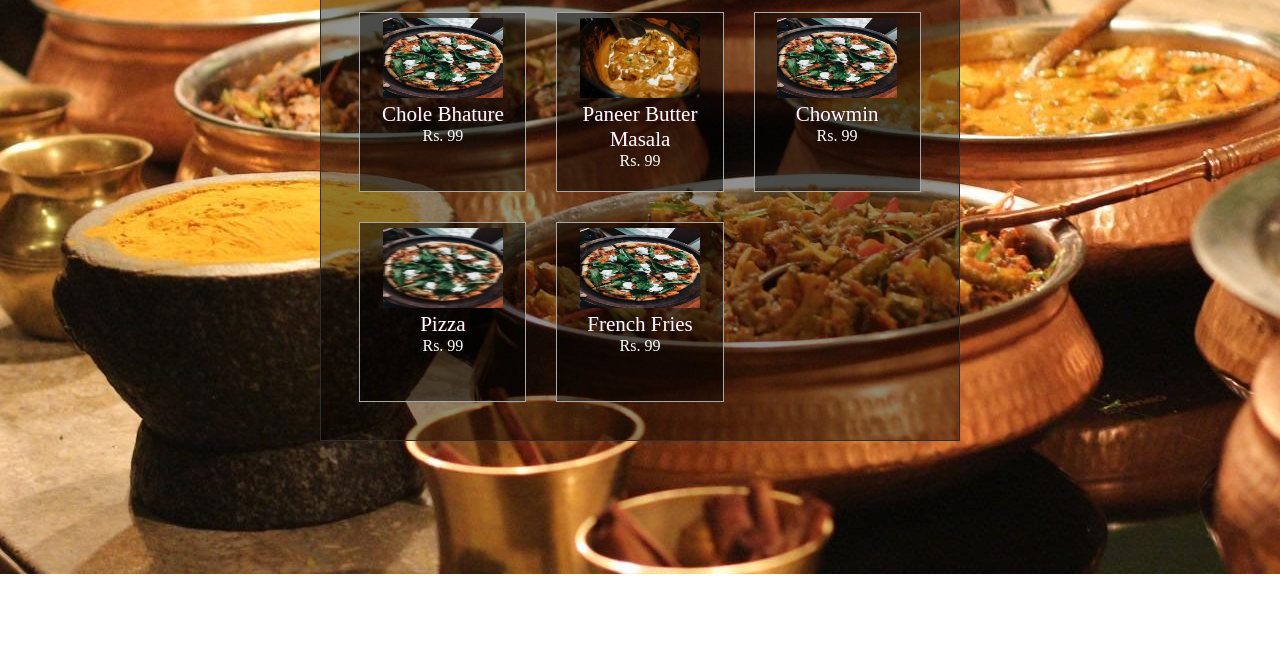
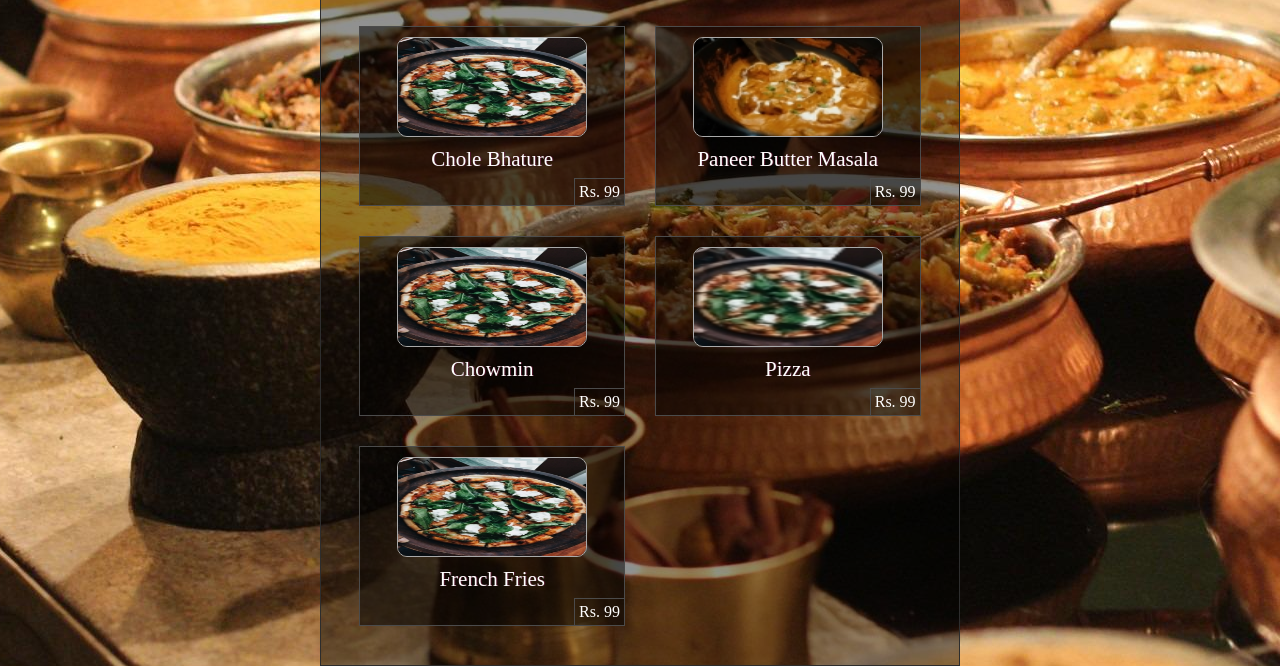
Before and after one commit to iamashay/Restaurant-Page, a website built with webpack: page dist/index.html in a window 1280 px wide. Shown: the part 226-892 px from the top of the page. Before the commit the page ends 800 px from the top, so only its background shows below. Built offline with nearby package versions, Linux system fonts and the light colour scheme.

Commit message:
Customize item divs

```diff
--- a/src/css/style.css
+++ b/src/css/style.css
@@ -55,7 +55,6 @@ nav {
     display: flex;
     flex-direction: column;
     align-items: center;
-    justify-content: center;
     height: 80%;
     gap: 10px;
 }
@@ -79,7 +78,6 @@ nav {
     gap: 10px;
     align-items: center;
     color: white;
-
     text-align: center;
     padding: min(3vw, 67px);
 }
@@ -118,6 +116,8 @@ button:hover {
     padding: min(3vw, 67px);
     gap: 20px;
     min-width: 50%;
+    margin-top: max(5vh, 50px);
+
 }
 
 #menu-main h1 {
@@ -127,7 +127,7 @@ button:hover {
 
 .items {
     display: grid;
-    grid-template-columns: repeat(auto-fit, minmax(150px, 1fr));
+    grid-template-columns: repeat(auto-fit, minmax(250px, 1fr));
     grid-auto-rows: 180px;
     gap: 30px;
     color: #fff;
@@ -136,13 +136,38 @@ button:hover {
 }
 
 .item {
-    background: #0000007a;
+    background: #00000082;
     padding: 5px;
-    border: 1px solid #a8a8a8;
+    border: 1px solid #4b4b4b;
     color: #ffffff;
+    position: relative;
+    padding-top: 10px;
+    transition-duration: 400ms;
+    cursor: pointer
+}
+
+.item:hover {
+    background: #000000ad;
 }
 
 .item-name {
     font-size: 21px;
     text-shadow: 1px 0px 0px #4f162a;
+    margin-top: 6px;
 }
+
+.item-price {
+    position: absolute;
+    bottom: 0;
+    right: 0;
+    padding: 4px;
+    border-top: 1px solid #4b4b4b;
+    border-left: 1px solid #4b4b4b;
+}
+
+.item-pic {
+    border: 1px solid #a9a9a9;
+    border-radius: 10px;
+    height: 100px;
+    width: 190px;
+}
--- a/src/modules/loadMenu.js
+++ b/src/modules/loadMenu.js
@@ -30,7 +30,6 @@ function setupItemDiv(item){
     const picName = item.name.toLowerCase().replaceAll(" ", "-");
     itemPic.classList = "item-pic";
     itemPic.src = require("../res/img/cuisine/"+picName+".jpeg");
-    itemPic.style = "height: 80px; width: 120px;"
     itemPic.alt = item.name;
     itemDiv.appendChild(itemPic);
 
```
